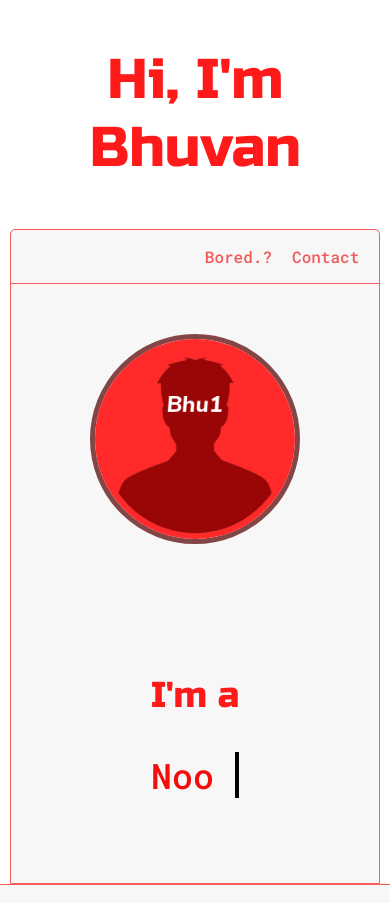
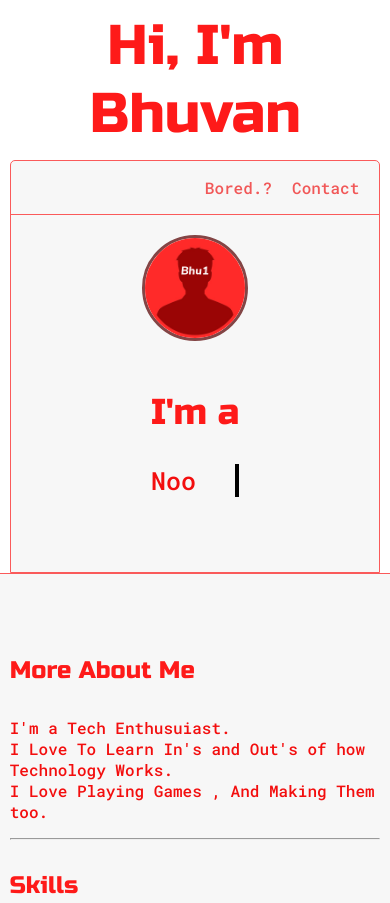
Before and after one commit to Bhu1-V/portfolio, a plain HTML site: page index.html in a window 390 px wide. Shown: the top 903 px of the page. Drawn offline with Linux system fonts and the light colour scheme.

Commit message:
mobile support

```diff
--- a/style.css
+++ b/style.css
@@ -237,7 +237,7 @@ box-shadow: 9px 10px 25px -4px rgba(191,53,62,1); */
     overflow: hidden;
     white-space: wrap;
     border-right: 4px solid black;
-    font-size: 45px;
+    font-size: 40px;
 
 }
 
@@ -335,7 +335,22 @@ box-shadow: 9px 10px 25px -4px rgba(191,53,62,1); */
                              "left-column" "right-column" ;
     }
     .right-wrapper{
+        padding-top: 10px;
         justify-content: center;
+    }
+    .left-wrapper{
+        padding-top: 20px;;
+        padding-bottom: 10px;
+        justify-content: center;
+    }
+    .greeting-wrapper h1{
+        margin: 5px 0;
+    }
+    #bhu{
+
+        width : 100px;
+        height : 100px;
+        border: 3px solid #834545;
     }
 
     #wordchanger{
@@ -343,7 +358,7 @@ box-shadow: 9px 10px 25px -4px rgba(191,53,62,1); */
         overflow: hidden;
         white-space: wrap;
         border-right: 4px solid black;
-        font-size: 35px;
+        font-size: 25px;
 
     }
     .social-bubble{
```
